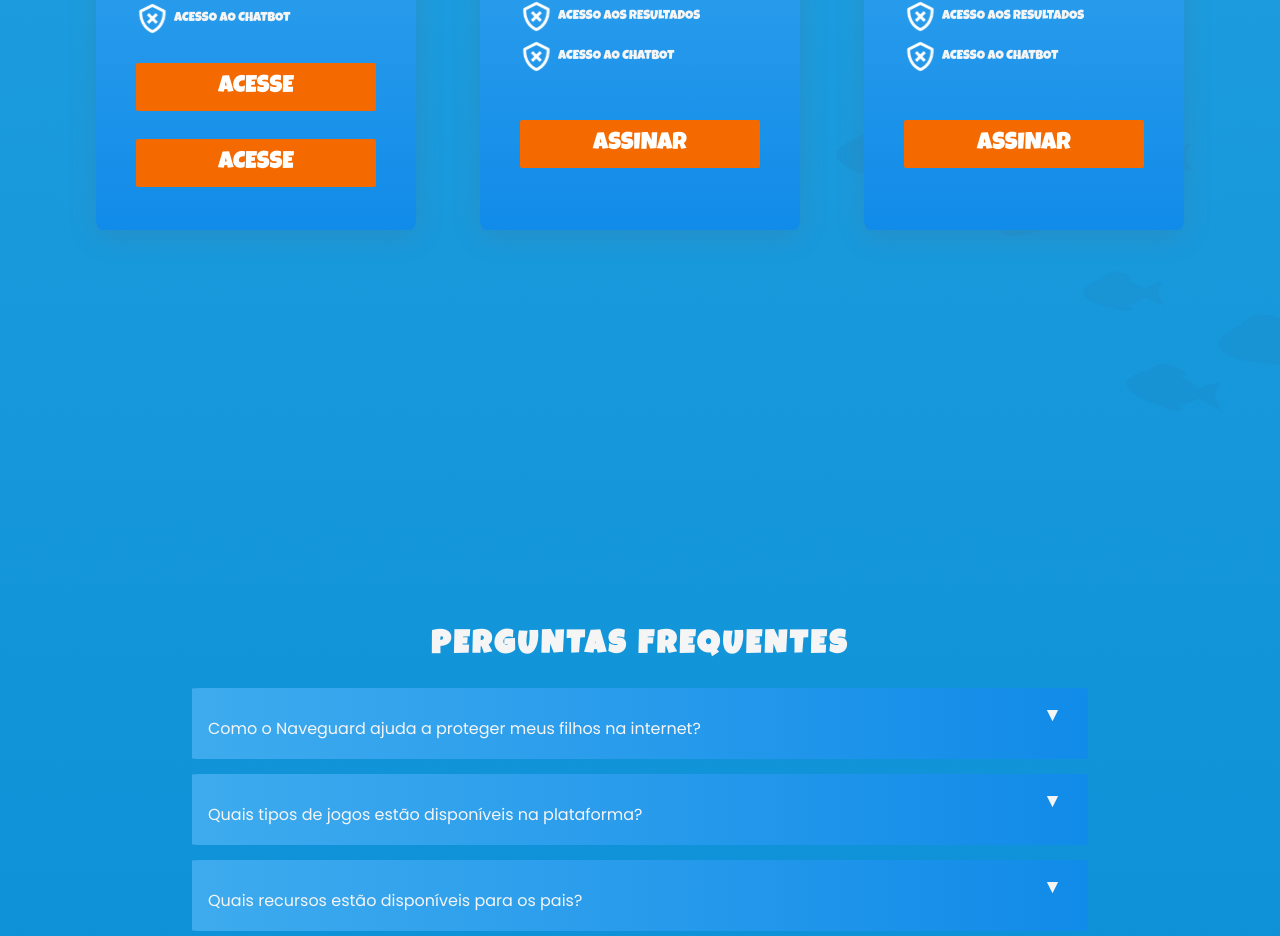
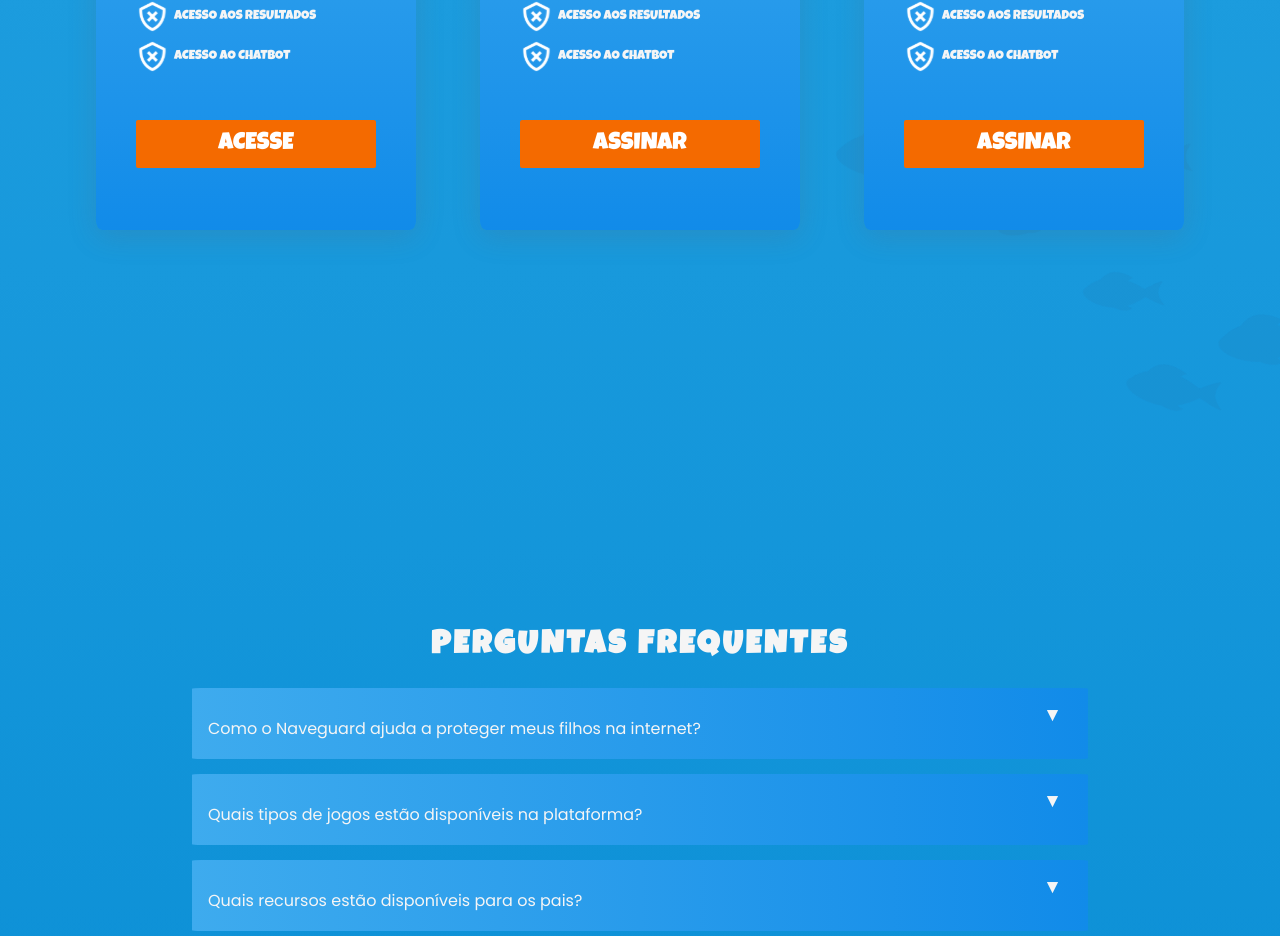
Before and after one commit to navsegura/navegacaosegura, a React (Vite) app in the folder front-end/naveguardFront/: page / in a window 1280 px wide. Shown: the part 3615-4551 px from the top of the page. Built offline with nearby package versions, Linux system fonts and the light colour scheme.

Commit message:
fix: duplicity errors

```diff
--- a/front-end/naveguardFront/src/components/SignatureCards/SignatureCard.jsx
+++ b/front-end/naveguardFront/src/components/SignatureCards/SignatureCard.jsx
@@ -48,7 +48,7 @@ const SignatureCard = () => {
 
               </CardPlans>
               {isLoggedin ? (
-                <Link to='/payment-page'>  {/* Criar a tela de pagamento */}
+                <Link to='/payment-page'>
                   <CardButton>ACESSE</CardButton>
                 </Link>
               ) : (
@@ -58,9 +58,6 @@ const SignatureCard = () => {
                 </Link>
               )
               )}
-               <Link to='/payment-page'>  {/* Criar a tela de pagamento */}
-                  <CardButton>ACESSE</CardButton>
-                </Link>
             {/* ---------------------------------- */}
           </Card>
           <Card ref={planCard2}>
@@ -88,7 +85,7 @@ const SignatureCard = () => {
                 </Plan>
 
               </CardPlans>
-              <Link to='/payment-page'>  {/* Criar a tela de pagamento */}
+              <Link to='/payment-page'>
                   <CardButton>ASSINAR</CardButton>
                 </Link>
             </Card>
@@ -117,7 +114,7 @@ const SignatureCard = () => {
                 </Plan>
 
               </CardPlans>
-              <Link to='/payment-page'>  {/* Criar a tela de pagamento */}
+              <Link to='/payment-page'>
                   <CardButton>ASSINAR</CardButton>
                 </Link>
             </Card>
```
